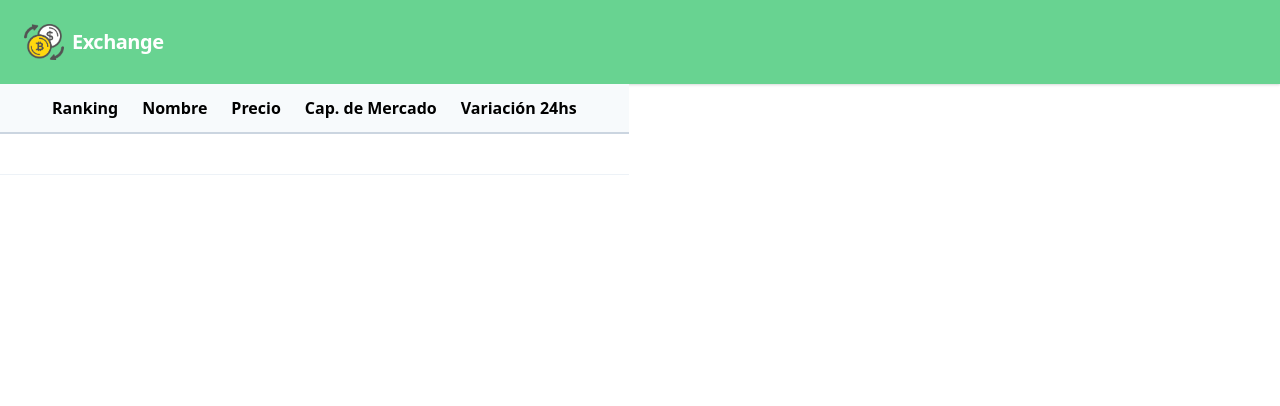
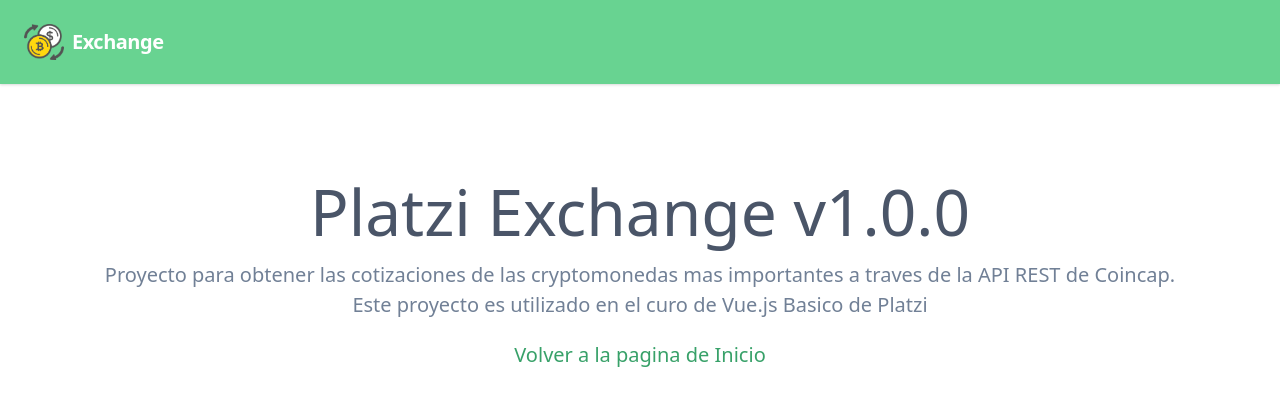
Before and after one commit to angel-jadan/exchange, a Vue app: page /about in a window 1280 px wide. Shown: the top 406 px of the page. Built offline with nearby package versions, Linux system fonts and the light colour scheme.

Commit message:
config routers

```diff
--- a/package.json
+++ b/package.json
@@ -10,7 +10,8 @@
   "dependencies": {
     "core-js": "^3.6.5",
     "tailwindcss": "^1.1.2",
-    "vue": "^2.6.11"
+    "vue": "^2.6.11",
+    "vue-router": "^3.5.3"
   },
   "devDependencies": {
     "@ianaya89/vue-cli-plugin-tailwind": "~1.1.0",
--- a/src/App.vue
+++ b/src/App.vue
@@ -1,20 +1,17 @@
 <template>
   <main>
     <PxHeader/>
-    <PxAssetsTable/>
+    <router-view class="container px-5 sm:px-20 py-20 flex justify-center"/>
   </main>
 </template>
 
 <script>
-
 import PxHeader from '@/components/PxHeader.vue';
-import PxAssetsTable from '@/components/PxAssetsTable.vue';
 
 export default {
   name: "App",
   components: {
     PxHeader,
-    PxAssetsTable,
   },
 };
 </script>
--- a/src/main.js
+++ b/src/main.js
@@ -1,10 +1,14 @@
 import Vue from "vue"; //path relativo para npm
 import App from "./App.vue";
-import "@/assets/css/tailwind.css"
+import "@/assets/css/tailwind.css";
+
+// rutas
+import router from '@/router';
 
 
 Vue.config.productionTip = false;
 
 new Vue({
+  router: router,
   render: (h) => h(App),
 }).$mount("#app"); //mount proposito el que renderiza en el template
--- /dev/null
+++ b/src/router.js
@@ -0,0 +1,30 @@
+import Vue from 'vue';
+import Router from 'vue-router';
+import Home from '@/views/Home.vue';
+import About from '@/views/About.vue';
+import Error from '@/views/Error.vue';
+
+Vue.use(Router);
+
+export default new Router({
+    mode: 'history',
+
+    routes:[
+        {
+            path:'/',
+            name: 'home',
+            component: Home
+        },
+        {
+            path:'/about',
+            name: 'about',
+            component: About
+        },
+        {
+            path: '*',
+            name:'error',
+            component: Error
+        }
+    ]
+
+})
--- /dev/null
+++ b/src/views/About.vue
@@ -0,0 +1,15 @@
+<template>
+  <div class="flex-col items-center">
+    <h1 class="text-gray-700 text-6xl">Platzi Exchange v1.0.0</h1>
+    <p class="text-gray-600 text-xl text-center">
+      Proyecto para obtener las cotizaciones de las cryptomonedas mas
+      importantes a traves de la API REST de Coincap.
+      <br />Este proyecto es utilizado en el curo de Vue.js Basico de Platzi
+    </p>
+
+    <router-link
+      to="/"
+      class="mt-5 text-xl text-green-600 hover:underline"
+    >Volver a la pagina de Inicio</router-link>
+  </div>
+</template>
--- /dev/null
+++ b/src/views/Error.vue
@@ -0,0 +1,9 @@
+<template>
+  <div class="flex-col items-center">
+    <h1 class="text-gray-700 text-6xl uppercase">error</h1>
+    <router-link
+      class="mt-5 text-xl text-green-600 hover:underline"
+      to="/"
+    >Volver a la página de Inicio</router-link>
+  </div>
+</template>
--- /dev/null
+++ b/src/views/Home.vue
@@ -0,0 +1,18 @@
+<template>
+    <div class="container">
+        <PxAssetsTable/>
+    </div>
+</template>
+
+
+<script>
+import PxAssetsTable from '@/components/PxAssetsTable.vue';
+
+export default {
+    name: 'Home',
+
+    components: {
+        PxAssetsTable,
+    }
+}
+</script>
```
Also changed, not shown: 1 other file (tests, documents, lock files or other folders).
